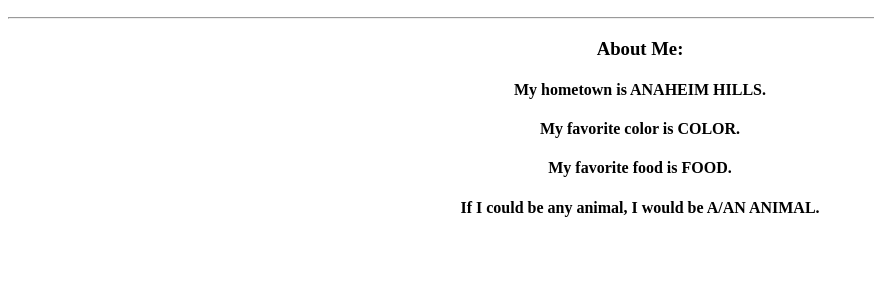
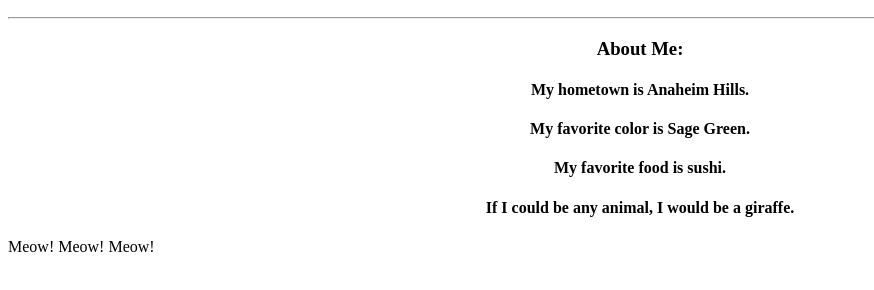
Before and after one commit to christianfdz/first-repo, a plain HTML site: page index.html in a window 1280 px wide. Shown: the part 110-400 px from the top of the page, without its empty margins (0-874 px from the left). Drawn offline with Linux system fonts and the light colour scheme.

Commit message:
added text

```diff
--- a/index.html
+++ b/index.html
@@ -15,10 +15,11 @@
 				<h2>Software Developer</h2>
 				<hr>
 				<h3>About Me:</h3>
-					<h4>My hometown is ANAHEIM HILLS.</h4>
-					<h4>My favorite color is COLOR.</h4>
-					<h4>My favorite food is FOOD.</h4>
-					<h4>If I could be any animal, I would be A/AN ANIMAL.</h4>
+					<h4>My hometown is Anaheim Hills.</h4>
+					<h4>My favorite color is Sage Green.</h4>
+					<h4>My favorite food is sushi.</h4>
+					<h4>If I could be any animal, I would be a giraffe.</h4>
 			</div>
 		  </body>
 		</html>
+        <p>Meow! Meow! Meow!</p>
```
